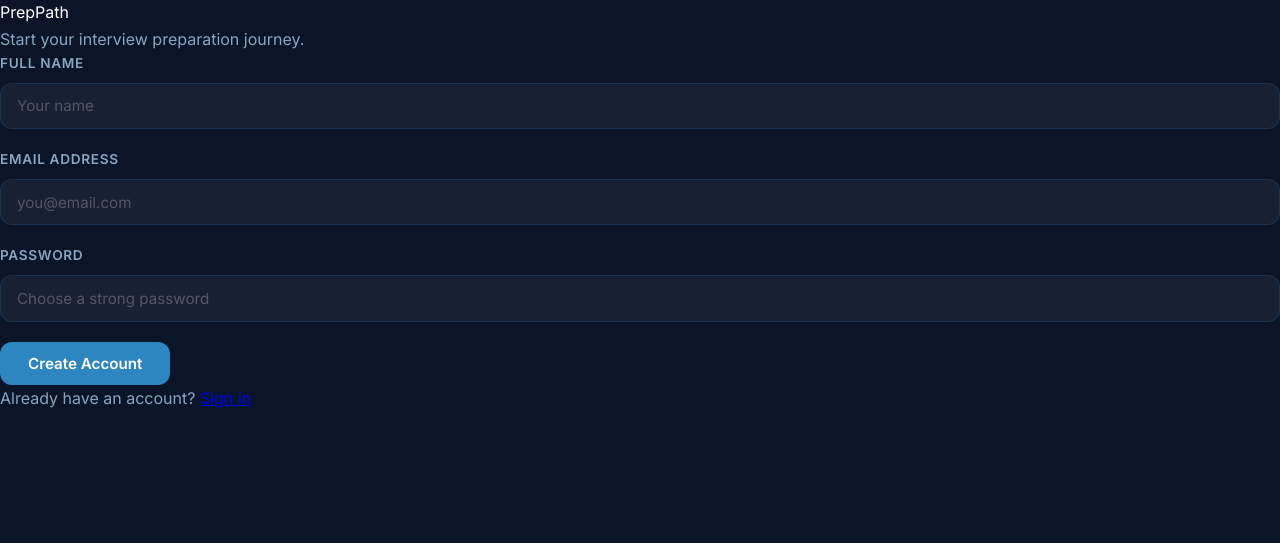
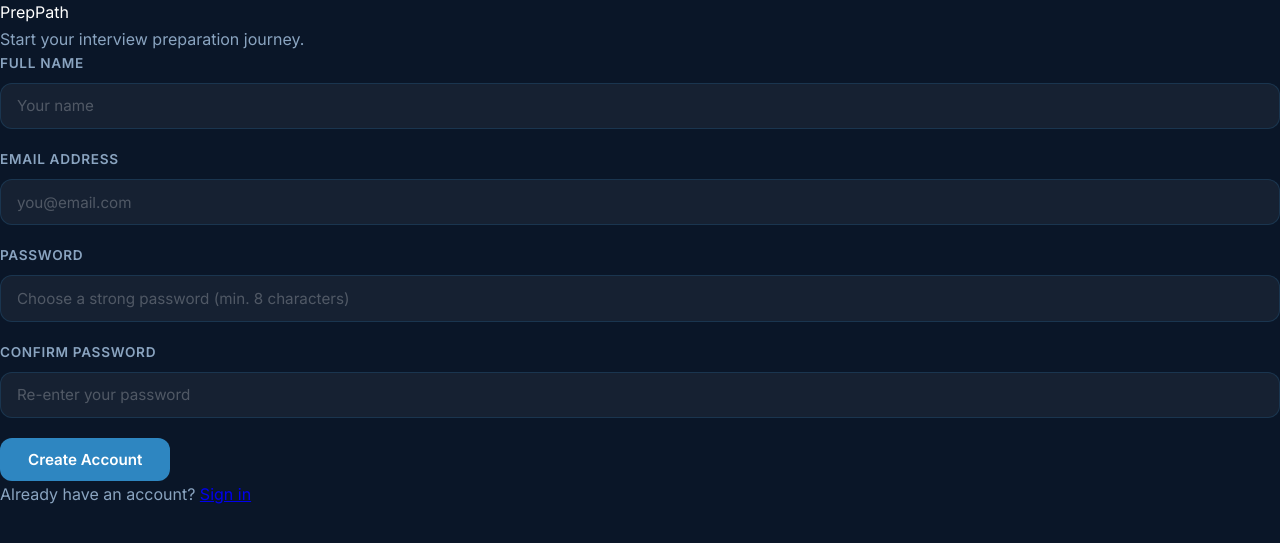
Before and after one commit to hafsaaatif197-bit/preppath, a Flask app: page /register in a window 1280 px wide. Shown: the top 543 px of the page. Run offline with Flask 3, Linux system fonts and the light colour scheme; some libraries are stand-ins or nearby versions.

Commit message:
feat:add CSRF token to register form

```diff
--- a/templates/register.html
+++ b/templates/register.html
@@ -7,6 +7,7 @@
     <p class="auth-sub">Start your interview preparation journey.</p>
 
     <form method="POST">
+      <input type="hidden" name="csrf_token" value="{{ csrf_token() }}">
       <div class="form-group">
         <label>Full Name</label>
         <input type="text" name="name" class="form-control"
@@ -20,7 +21,12 @@
       <div class="form-group">
         <label>Password</label>
         <input type="password" name="password" class="form-control"
-               placeholder="Choose a strong password" required />
+               placeholder="Choose a strong password (min. 8 characters)" required minlength="8" />
+      </div>
+      <div class="form-group">
+        <label>Confirm Password</label>
+        <input type="password" name="confirm_password" class="form-control"
+               placeholder="Re-enter your password" required minlength="8" />
       </div>
       <button type="submit" class="btn btn-primary btn-full">
         Create Account
```
